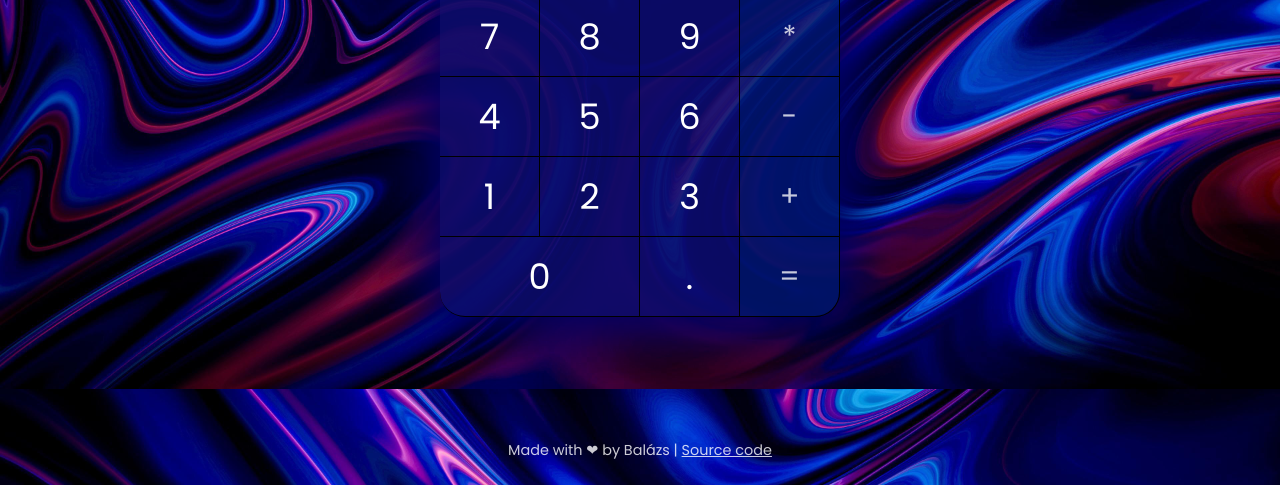
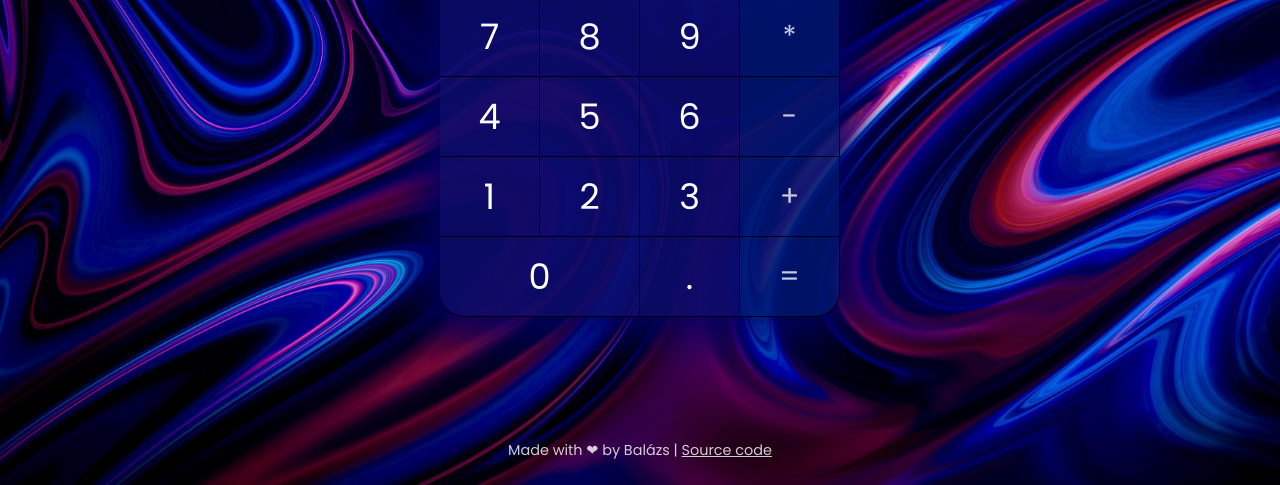
Before and after one commit to Blaise01/customcalculator, a plain HTML site: page index.html in a window 1280 px wide. Shown: the part 331-816 px from the top of the page. Drawn offline with nearby package versions, Linux system fonts and the light colour scheme.

Commit message:
Add files via upload

```diff
--- a/styles.css
+++ b/styles.css
@@ -9,7 +9,8 @@ body {
     justify-content: center;
     align-items: center;
     background: url(bg.jpg);
-    background-size: 100vw;
+    background-size: cover;
+    background-repeat: no-repeat;
     overflow: hidden;
     user-select: none;
 }
```
Lines whose indentation alone changed are shown as unchanged.
